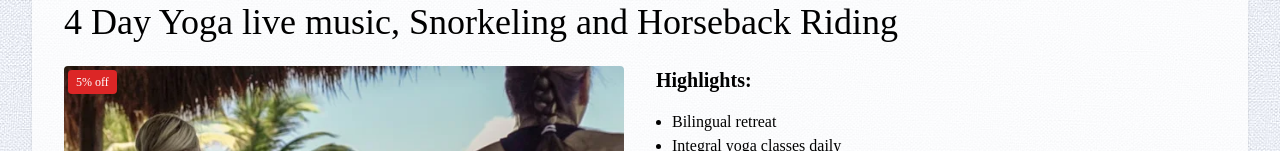
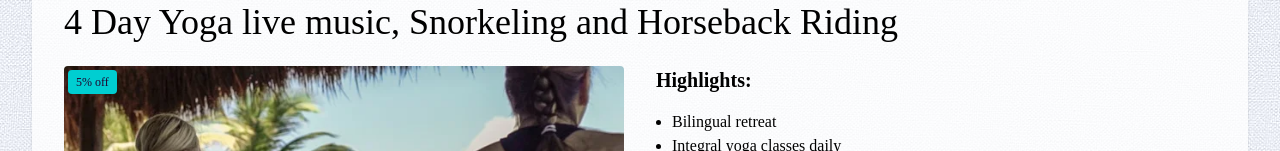
Before and after one commit to Existenziell/casa-chakras, a Next.js app: page /retreats in a window 1280 px wide. Shown: the part 649-800 px from the top of the page. Built offline with nearby package versions, Linux system fonts and the light colour scheme; a web font is replaced by a local one.

Commit message:
Update retreats.js

```diff
--- a/pages/retreats.js
+++ b/pages/retreats.js
@@ -54,7 +54,7 @@ const Retreats = ({ i18n }) => {
                   />
                 </div>
                 {retreat.promo ?
-                  <div className='absolute top-1 left-1 bg-red-600 px-2 py-1 rounded text-white text-xs'>
+                  <div className='absolute top-1 left-1 bg-brand px-2 py-1 rounded text-brand-dark text-xs'>
                     5% off
                   </div>
                   : null
```
